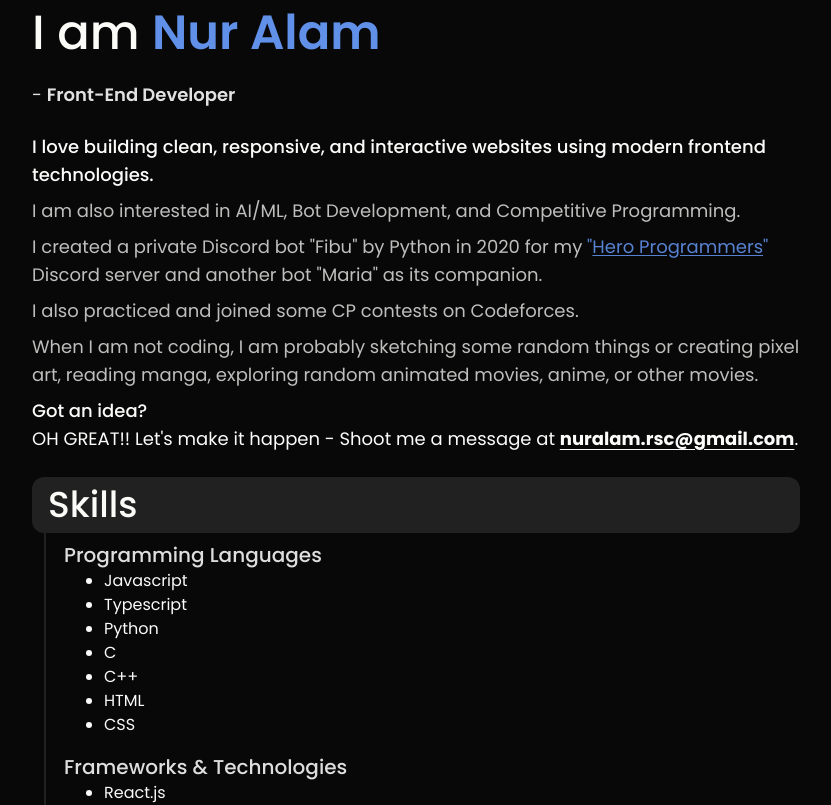
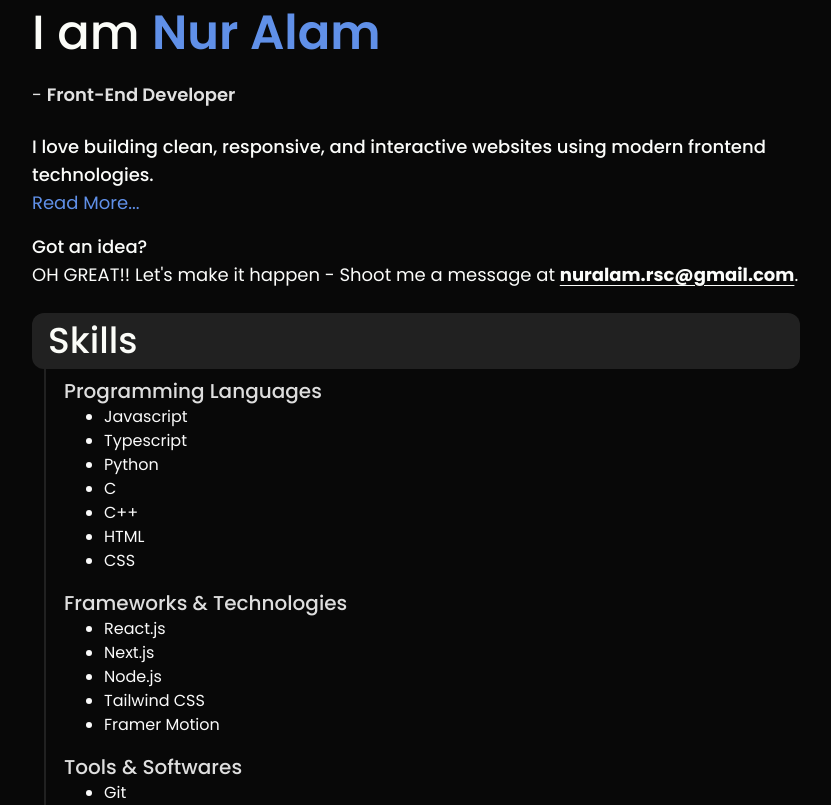
Before and after one commit to NurAlam123/natrium, a Next.js app: page / in a window 1280 px wide. Shown: the part 1020-1825 px from the top of the page, without its empty margins (112-943 px from the left). Built offline with nearby package versions, Linux system fonts and the light colour scheme.

Commit message:
feat: add modal component

```diff
--- a/package.json
+++ b/package.json
@@ -18,7 +18,8 @@
     "react-hot-toast": "^2.5.1",
     "react-icons": "^5.4.0",
     "react-responsive": "^10.0.0",
-    "tailwind-merge": "^2.6.0"
+    "tailwind-merge": "^2.6.0",
+    "zustand": "^5.0.3"
   },
   "devDependencies": {
     "typescript": "^5.7.3",
--- a/src/app/page.tsx
+++ b/src/app/page.tsx
@@ -6,7 +6,6 @@ export default function Home() {
   return (
     <>
       <LoadingScreen />
-      {}
       <main className="max-w-screen-2xl mx-auto">
         <Hero />
         <section className="max-w-screen-lg mx-auto">
--- a/src/components/About/Description.tsx
+++ b/src/components/About/Description.tsx
@@ -1,43 +1,16 @@
 import React from "react";
-import { heroProgrammersLink } from "@/constants";
+import DescriptionModal from "./DescriptionModal";
 
 const Description = () => {
   return (
     <>
       {/* Description */}
-      <div className="max-w-screen-md mb-6 space-y-2 text-lg">
+      <div className="max-w-screen-md mb-6 text-lg">
         <p className="text-secondary font-medium">
           I love building clean, responsive, and interactive websites using
           modern frontend technologies.
         </p>
-        <p className="text-secondary/75 mt-4">
-          I am also interested in AI/ML, Bot Development, and Competitive
-          Programming.
-        </p>
-        <p className="text-secondary/75">
-          I created a private Discord bot &quot;Fibu&quot; by Python in 2020 for
-          my{" "}
-          <a
-            target="_blank"
-            href={heroProgrammersLink}
-            className="text-blue/90"
-          >
-            &quot;
-            <span className="underline underline-offset-2">
-              Hero Programmers
-            </span>
-            &quot;
-          </a>{" "}
-          Discord server and another bot &quot;Maria&quot; as its companion.
-        </p>
-        <p className="text-secondary/75">
-          I also practiced and joined some CP contests on Codeforces.
-        </p>
-        <p className="text-secondary/75">
-          When I am not coding, I am probably sketching some random things or
-          creating pixel art, reading manga, exploring random animated movies,
-          anime, or other movies.
-        </p>
+        <DescriptionModal />
         <div className="text-secondary mt-4">
           <p className="font-medium">Got an idea?</p>
           <p>
--- /dev/null
+++ b/src/components/About/DescriptionModal.tsx
@@ -0,0 +1,47 @@
+"use client";
+
+import { heroProgrammersLink } from "@/constants";
+import { Modal } from "../ui";
+import useModalStore from "@/store/modal-store";
+
+const DescriptionModal: React.FC<{ children?: React.ReactNode }> = () => {
+  const toggleModal = useModalStore((state) => state.toggleModal);
+
+  return (
+    <div>
+      <div className="text-blue cursor-pointer" onClick={toggleModal}>
+        Read More...
+      </div>
+      <Modal>
+        <div>
+          <p className="text-secondary/80">
+            I am also interested in AI/ML, Bot Development, and Competitive
+            Programming.
+          </p>
+          <p className="text-secondary/75">
+            I created a private Discord bot &quot;Fibu&quot; by Python in 2020
+            for my{" "}
+            <a target="_blank" href={heroProgrammersLink} className="text-blue">
+              &quot;
+              <span className="underline underline-offset-2">
+                Hero Programmers
+              </span>
+              &quot;
+            </a>{" "}
+            Discord server and another bot &quot;Maria&quot; as its companion.
+          </p>
+          <p className="text-secondary/80">
+            I also practiced and joined some CP contests on Codeforces.
+          </p>
+          <p className="text-secondary/80">
+            When I am not coding, I am probably sketching some random things or
+            creating pixel art, reading manga, exploring random animated movies,
+            anime, or other movies.
+          </p>
+        </div>
+      </Modal>
+    </div>
+  );
+};
+
+export default DescriptionModal;
--- a/src/components/About/index.ts
+++ b/src/components/About/index.ts
@@ -2,5 +2,6 @@ import Greetings from "./Greetings";
 import Description from "./Description";
 import Skills from "./Skills";
 import AboutNavigation from "./AboutNavigation";
+import DescriptionModal from "./DescriptionModal";
 
-export { Greetings, Description, Skills, AboutNavigation };
+export { Greetings, Description, Skills, AboutNavigation, DescriptionModal };
--- a/src/components/animation/layout.tsx
+++ b/src/components/animation/layout.tsx
@@ -17,8 +17,8 @@ export const SlideIn: React.FC<
       initial={direction}
       whileInView="animate"
       viewport={{
-        //once: true,
-        amount: 0.2,
+        once: true,
+        //amount: 0.2,
       }}
       variants={{
         left: { x: "-100%", opacity: 0 },
--- /dev/null
+++ b/src/components/ui/Modal.tsx
@@ -0,0 +1,37 @@
+import { IoClose } from "react-icons/io5";
+import { motion } from "framer-motion";
+import { cn } from "@/lib/utils";
+import useModalStore from "@/store/modal-store";
+import useModalEsc from "@/hooks/useModalEsc";
+
+const Modal: React.FC<{ children: React.ReactNode }> = ({ children }) => {
+  const showModal = useModalStore((state) => state.showModal);
+  const closeModal = useModalStore((state) => state.closeModal);
+  const toggleModal = useModalStore((state) => state.toggleModal);
+  useModalEsc(closeModal, showModal);
+
+  return (
+    <>
+      {showModal && (
+        <motion.div
+          className={cn(
+            "w-full h-full top-0 left-0 bg-dark/90 backdrop-blur fixed justify-center items-center z-[20] flex",
+          )}
+        >
+          <div className="absolute inset-0" onClick={closeModal} />
+          <div className="relative max-w-screen-md rounded-xl border border-dark-3 bg-dark h-[90%] mx-2 p-6 z-[22]">
+            <button
+              onClick={toggleModal}
+              className="absolute flex justify-center items-center top-0 right-0 w-6 h-6 bg-daisy text-dark mx-1 my-1 rounded-full"
+            >
+              <IoClose />
+            </button>
+            <div className="max-w-full h-full py-4">{children}</div>
+          </div>
+        </motion.div>
+      )}
+    </>
+  );
+};
+
+export default Modal;
--- a/src/components/ui/index.ts
+++ b/src/components/ui/index.ts
@@ -2,5 +2,6 @@ import ScrollDown from "./ScrollDown";
 import Sodium from "./Sodium";
 import LoadingSpinner from "./LoadingSpinner";
 import SodiumLoadingScreen from "./SodiumLoadingScreen";
+import Modal from "./Modal";
 
-export { ScrollDown, Sodium, LoadingSpinner, SodiumLoadingScreen };
+export { ScrollDown, Sodium, LoadingSpinner, SodiumLoadingScreen, Modal };
--- /dev/null
+++ b/src/hooks/useModalEsc.ts
@@ -0,0 +1,19 @@
+"use client";
+
+import { useEffect } from "react";
+
+const useModalEsc = (closeModal: () => void, showModal: boolean) => {
+  useEffect(() => {
+    const closeModalOnEsc = (e: KeyboardEvent) => {
+      if (!(e.key === "Escape")) return;
+      closeModal();
+    };
+
+    if (showModal) window.addEventListener("keydown", closeModalOnEsc);
+    else window.removeEventListener("keydown", closeModalOnEsc);
+
+    return () => window.removeEventListener("keydown", closeModalOnEsc);
+  }, [closeModal, showModal]);
+};
+
+export default useModalEsc;
--- /dev/null
+++ b/src/store/modal-store.ts
@@ -0,0 +1,15 @@
+import { create } from "zustand";
+
+type ModalState = {
+  showModal: boolean;
+  closeModal: () => void;
+  toggleModal: () => void;
+};
+
+const useModalStore = create<ModalState>((set) => ({
+  showModal: false,
+  closeModal: () => set({ showModal: false }),
+  toggleModal: () => set((state) => ({ showModal: !state.showModal })),
+}));
+
+export default useModalStore;
```
Also changed, not shown: 1 other file (tests, documents, lock files or other folders).
